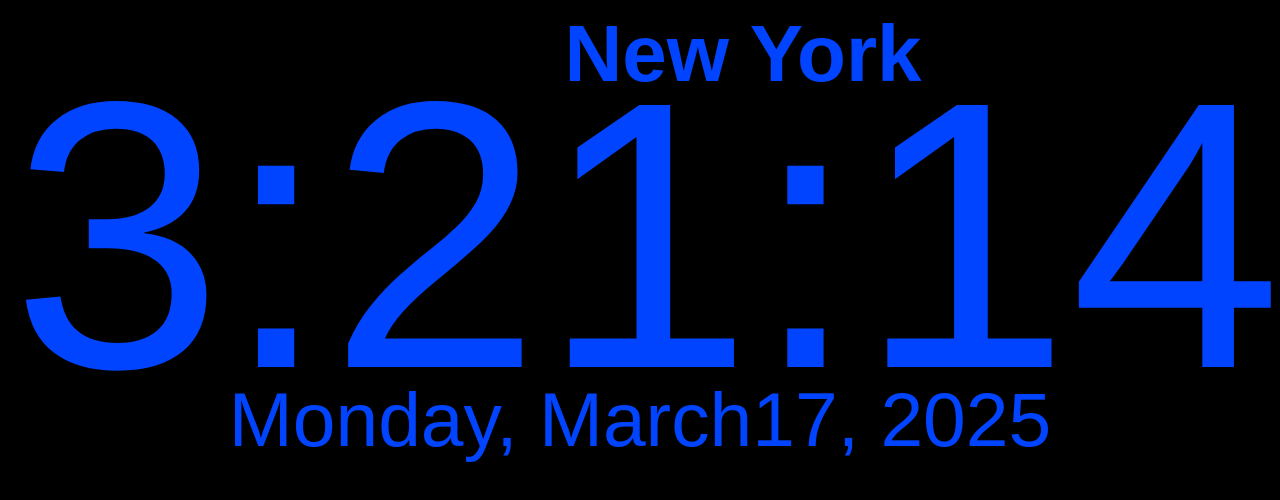
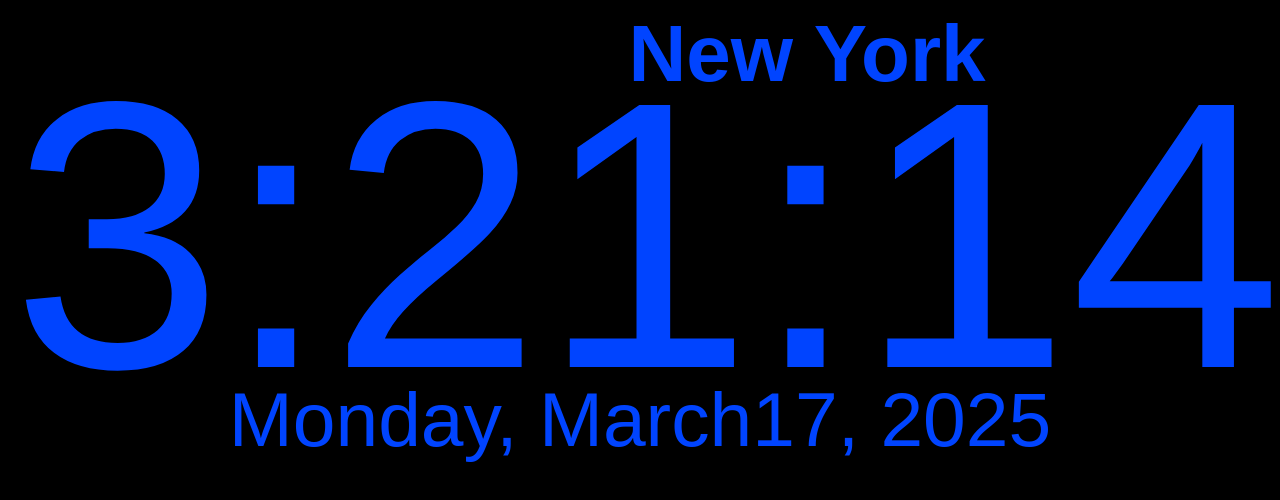
Before and after one commit to julioaires123/ny, a plain HTML site: page index.html in a window 1280 px wide. Drawn offline with Linux system fonts and the light colour scheme.

Commit message:
Update style.css

```diff
--- a/style.css
+++ b/style.css
@@ -18,7 +18,7 @@ body {
 h1 {
     position: fixed;
     top: 1%;
-    right: 28%;
+    right: 23%;
     justify-content: space-around;
     font-size: 5rem;
     color: #0044ff;
```
